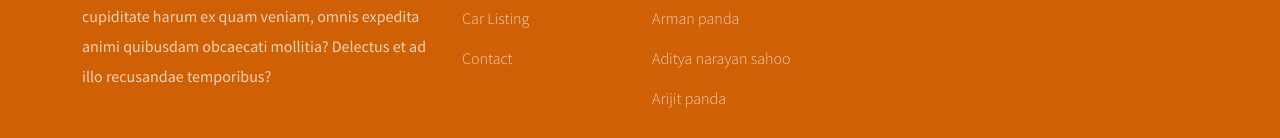
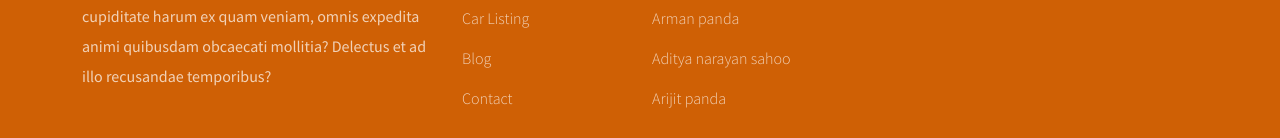
Before and after one commit to Armanpanda0/rent-expo, a React (Create React App) app: page /contact in a window 1280 px wide. Shown: the part 1099-1237 px from the top of the page. Built offline with nearby package versions, Linux system fonts and the light colour scheme.

Commit message:
colorchangecomment out

```diff
--- a/src/components/Footer/Footer.jsx
+++ b/src/components/Footer/Footer.jsx
@@ -19,10 +19,10 @@ const quickLinks = [
     path: "/cars",
     display: "Car Listing",
   },
-  // {
-  //   path: "/blogs",
-  //   display: "Blog",
-  // },
+  {
+    path: "/blogs",
+    display: "Blog",
+  },
 
   {
     path: "/contact",
```
